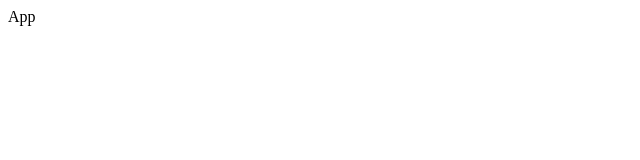
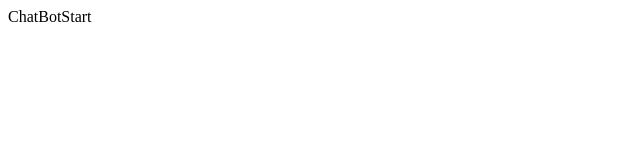
Before and after one commit to hggnomm/ai-chat-bot, a React (Vite) app: page / in a window 1280 px wide. Shown: the top 160 px of the page, without its empty margins (0-640 px from the left). Built offline with nearby package versions, Linux system fonts and the light colour scheme.

Commit message:
init css style icon

```diff
--- a/index.html
+++ b/index.html
@@ -3,7 +3,10 @@
   <head>
     <meta charset="UTF-8" />
     <link rel="icon" type="image/svg+xml"/>
-    <meta name="viewport" content="width=device-width, initial-scale=1.0" />
+    <meta name="viewport" content="width=device-width,
+    initial-scale=1.0" />
+    <link href='https://unpkg.com/boxicons@2.1.4/css/boxicons.min.css' rel='stylesheet'>
+    <link rel="stylesheet" href="https://cdnjs.cloudflare.com/ajax/libs/font-awesome/6.6.0/css/all.min.css">
     <title>AI Chat Bot</title>
   </head>
   <body>
--- a/src/App.jsx
+++ b/src/App.jsx
@@ -1,9 +1,12 @@
-import React from 'react'
+import React from "react";
+import ChatBotStart from "./components/ChatBotStart";
 
 const App = () => {
   return (
-    <div>App</div>
-  )
-}
+    <div>
+      <ChatBotStart />
+    </div>
+  );
+};
 
-export default App
+export default App;
--- /dev/null
+++ b/src/components/ChatBotStart.jsx
@@ -0,0 +1,9 @@
+import React from 'react'
+
+const ChatBotStart = () => {
+  return (
+    <div>ChatBotStart</div>
+  )
+}
+
+export default ChatBotStart
```
